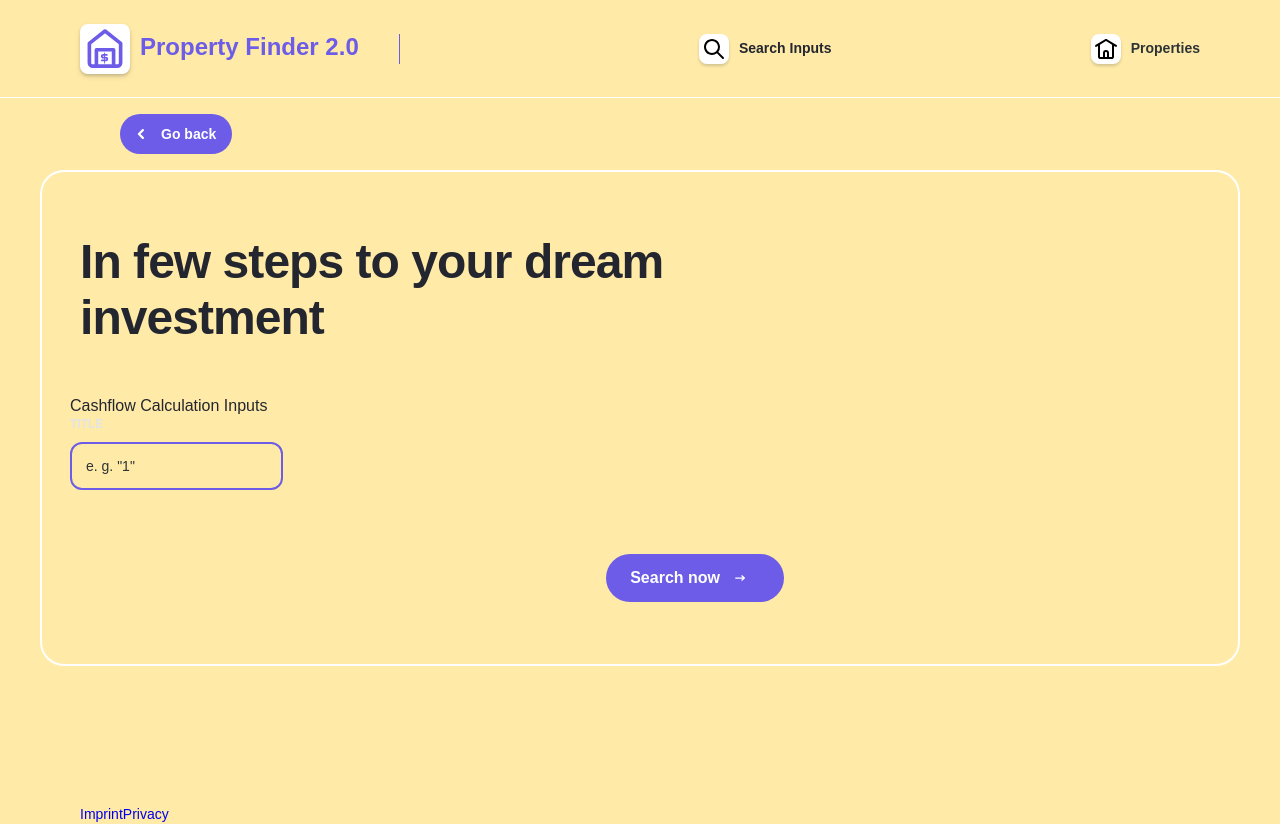
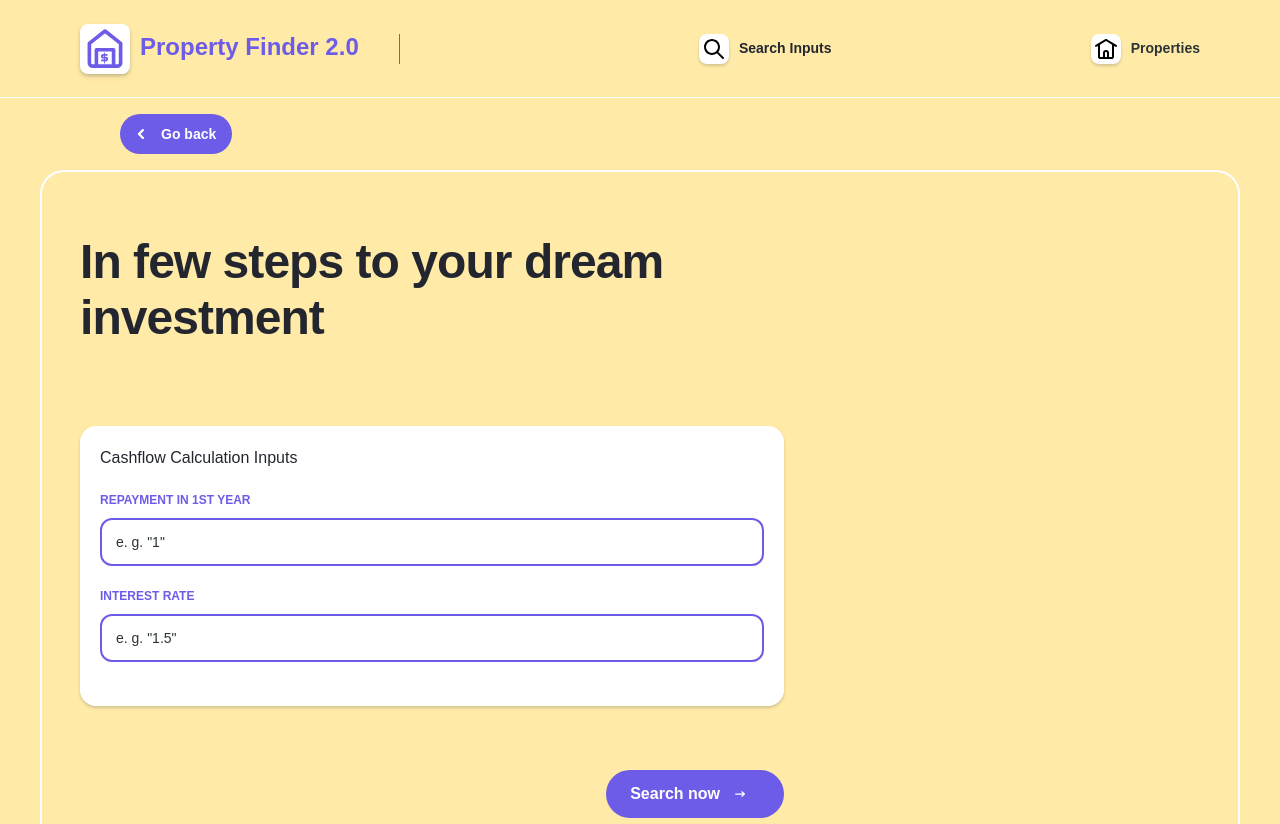
Before and after one commit to larsschloegel/property-finder, a React (Create React App) app in the folder frontend/: page /search-inputs in a window 1280 px wide. Shown: the top 824 px of the page. Built offline with nearby package versions, Linux system fonts and the light colour scheme; no server answers.

Commit message:
styling Search input page

```diff
--- a/frontend/src/components/TextInput/TextInput.module.sass
+++ b/frontend/src/components/TextInput/TextInput.module.sass
@@ -3,7 +3,7 @@
 .label
   margin-bottom: 12px
   +hairline-2
-  color: $n5
+  color: $n6
 
 .wrap
   position: relative
@@ -14,7 +14,7 @@
   padding: 0 14px
   border-radius: 12px
   border: 2px solid $n6
-  background: none
+  background: $white
   +poppins
   +caption-bold-1
   color: $n2
--- a/frontend/src/index.js
+++ b/frontend/src/index.js
@@ -1,8 +1,6 @@
 import React from 'react';
 import ReactDOM from 'react-dom';
-import './index.css';
 import App from './App';
-import reportWebVitals from './reportWebVitals';
 
 ReactDOM.render(
     <React.StrictMode>
@@ -10,9 +8,3 @@ ReactDOM.render(
     </React.StrictMode>,
     document.getElementById('root')
 );
-
-
-// If you want to start measuring performance in your app, pass a function
-// to log results (for example: reportWebVitals(console.log))
-// or send to an analytics endpoint. Learn more: https://bit.ly/CRA-vitals
-reportWebVitals();
--- a/frontend/src/screens/Property/Catalog/Card/Card.module.sass
+++ b/frontend/src/screens/Property/Catalog/Card/Card.module.sass
@@ -6,9 +6,6 @@
   background: $n8
   color: $n2
   box-shadow: 0 2px 3px 0 rgba(38, 50, 56, 0.2)
-  +dark
-    background: $n2
-    color: $n8
 
 .preview
   position: relative
--- a/frontend/src/screens/Property/Catalog/Card/Details/index.js
+++ b/frontend/src/screens/Property/Catalog/Card/Details/index.js
@@ -12,9 +12,7 @@ const Details = ({units}) => {
     return (
         <div className={cn("section", styles.section)}>
             <div className={cn("container", styles.container)}>
-                <Control
-                className={styles.control}
-                />
+                <Control className={styles.control}/>
                 <div className={styles.wrapper}>
                     <div className={styles.head}>
                         <div className={styles.box}>
--- a/frontend/src/screens/Property/SearchInputs/SearchInputs.module.sass
+++ b/frontend/src/screens/Property/SearchInputs/SearchInputs.module.sass
@@ -51,27 +51,24 @@
   +m
     text-align: center
 
-.list
-  display: flex
-  flex-wrap: wrap
-  margin: -32px -16px 0
-  +x
-    margin: -32px -10px 0
-  +d
-    margin: -32px -16px 0
-  +m
-    display: block
-    margin: 0
-
 
 .item
-  &:not(:last-child)
-    margin-bottom: 40px
-    +m
-      margin-bottom: 32px
+  background-color: $white
+  box-shadow: 0 2px 3px 0 rgba(38, 50, 56, 0.2)
+  border-radius: 16px
+  padding: 20px
 
 .category
   +body-bold-2
+  margin-bottom: 24px
+  +m
+    margin-bottom: 20px
+
+.fieldset
+  .field
+      margin-bottom: 24px
+      +m
+        margin-bottom: 20px
 
 .item
   .button
@@ -80,13 +77,6 @@
   &:not(:first-child)
     .category
       margin-bottom: 24px
-
-.fieldset
-  .field
-    &:not(:last-child)
-      margin-bottom: 24px
-      +m
-        margin-bottom: 20px
 
 .foot
   display: flex
--- a/frontend/src/screens/Property/SearchInputs/index.js
+++ b/frontend/src/screens/Property/SearchInputs/index.js
@@ -15,9 +15,7 @@ const SearchInputs = () => {
         <>
             <div className={cn("section", styles.section)}>
                 <div className={cn("container", styles.container)}>
-                    <Control
-                        className={styles.control}
-                    />
+                    <Control className={styles.control}/>
                     <div className={styles.inner}>
                         <div className={styles.wrapper}>
                             <div className={styles.head}>
@@ -30,10 +28,20 @@ const SearchInputs = () => {
                                         <div className={styles.fieldset}>
                                             <TextInput
                                                 className={styles.field}
-                                                label="Title"
-                                                name="title"
+                                                label="Repayment in 1st year"
+                                                name="repayment"
                                                 type="text"
                                                 placeholder='e. g. "1"'
+                                                required
+                                            />
+                                        </div>
+                                        <div className={styles.fieldset}>
+                                            <TextInput
+                                                className={styles.field}
+                                                label="Interest rate"
+                                                name="interesRate"
+                                                type="text"
+                                                placeholder='e. g. "1.5"'
                                                 required
                                             />
                                         </div>
```
Also changed, not shown: frontend/src/screens/Property/Catalog/Card/Details/Details.module.sass (+4 -4 lines).
